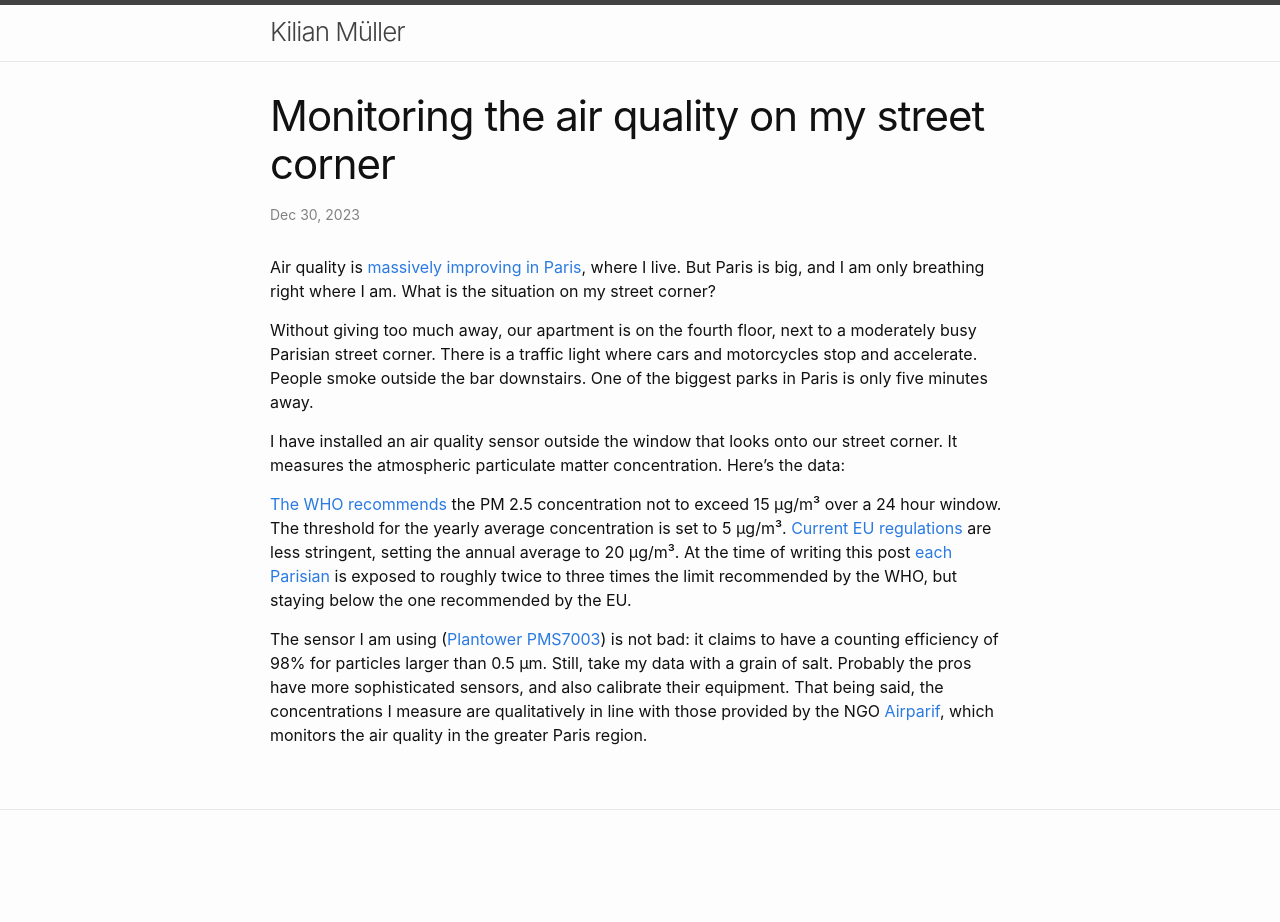
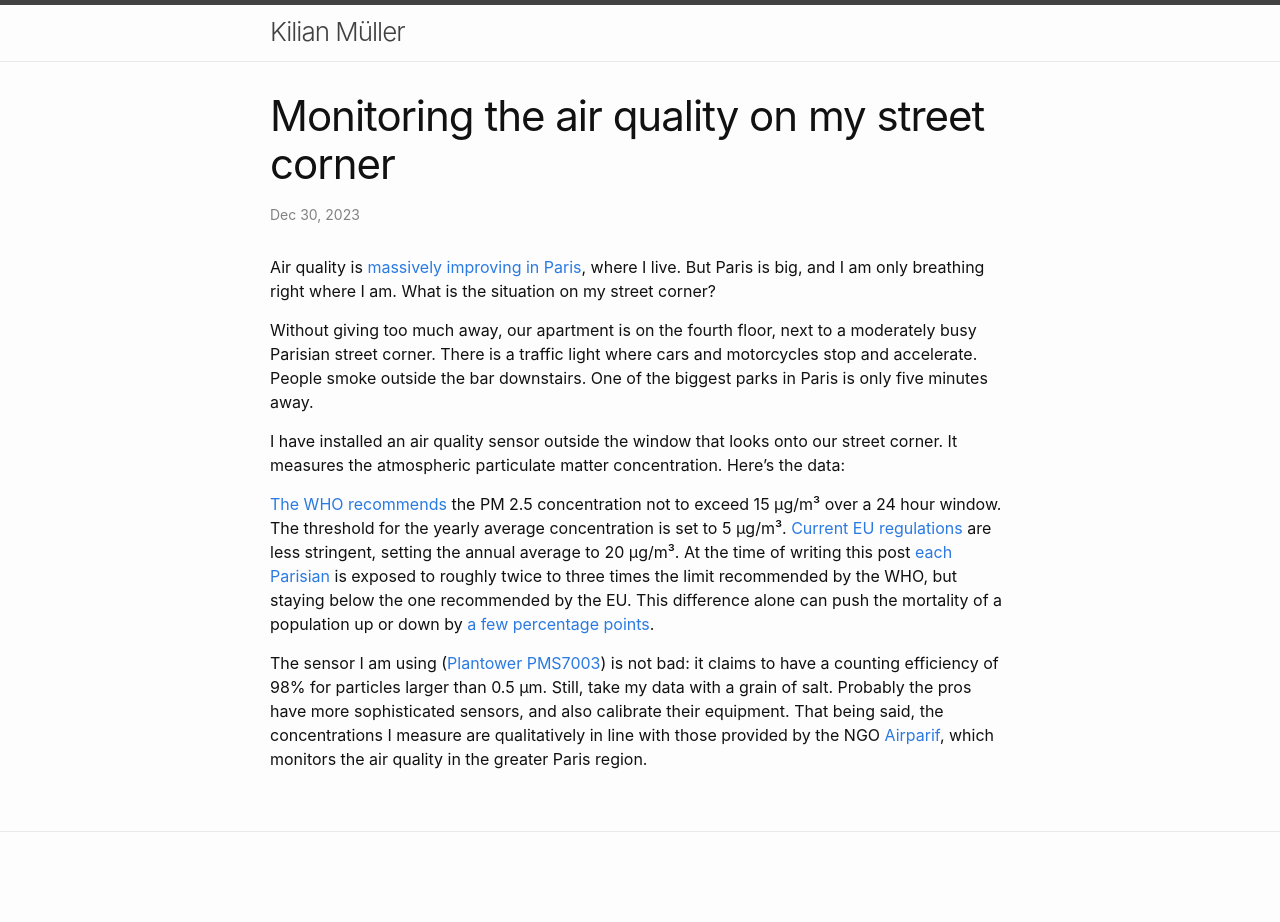
Before and after one commit to kilianmuller/kilianmuller.github.io, a Jekyll site: the page built from _posts/2023-12-30-Air-Quality-On-My-Street-Corner.md, in a window 1280 px wide. Built offline with Jekyll 4.4.1, drawn with Linux system fonts in a browser that asks for light colours; nearby versions of some CDN libraries; a script that is not in the unit is left out; before the commit the page ends 900 px from its top, so only the background shows below that.

Commit message:
Add a sentence.

```diff
--- a/_posts/2023-12-30-Air-Quality-On-My-Street-Corner.md
+++ b/_posts/2023-12-30-Air-Quality-On-My-Street-Corner.md
@@ -78,6 +78,6 @@ function getUserColorScheme() {
 <div id="myDiv"></div>
 
 
-[The WHO recommends](https://www.who.int/publications/i/item/9789240034228) the PM 2.5 concentration not to exceed 15 μg/m³ over a 24 hour window. The threshold for the yearly average concentration is set to 5 μg/m³. [Current EU regulations](https://environment.ec.europa.eu/topics/air/air-quality/eu-air-quality-standards_en) are less stringent, setting the annual average to 20 μg/m³. At the time of writing this post [each Parisian](https://airparif.asso.fr/surveiller-la-pollution/bilan-et-cartes-annuels-de-pollution) is exposed to roughly twice to three times the limit recommended by the WHO, but staying below the one recommended by the EU.
+[The WHO recommends](https://www.who.int/publications/i/item/9789240034228) the PM 2.5 concentration not to exceed 15 μg/m³ over a 24 hour window. The threshold for the yearly average concentration is set to 5 μg/m³. [Current EU regulations](https://environment.ec.europa.eu/topics/air/air-quality/eu-air-quality-standards_en) are less stringent, setting the annual average to 20 μg/m³. At the time of writing this post [each Parisian](https://airparif.asso.fr/surveiller-la-pollution/bilan-et-cartes-annuels-de-pollution) is exposed to roughly twice to three times the limit recommended by the WHO, but staying below the one recommended by the EU. This difference alone can push the mortality of a population up or down by [a few percentage points](https://www.who.int/publications/i/item/9789240034228).
 
 The sensor I am using ([Plantower PMS7003](PMS7003)) is not bad: it claims to have a counting efficiency of 98% for particles larger than 0.5 μm. Still, take my data with a grain of salt. Probably the pros have more sophisticated sensors, and also calibrate their equipment. That being said, the concentrations I measure are qualitatively in line with those provided by the NGO [Airparif](https://airparif.asso.fr), which monitors the air quality in the greater Paris region.
```
